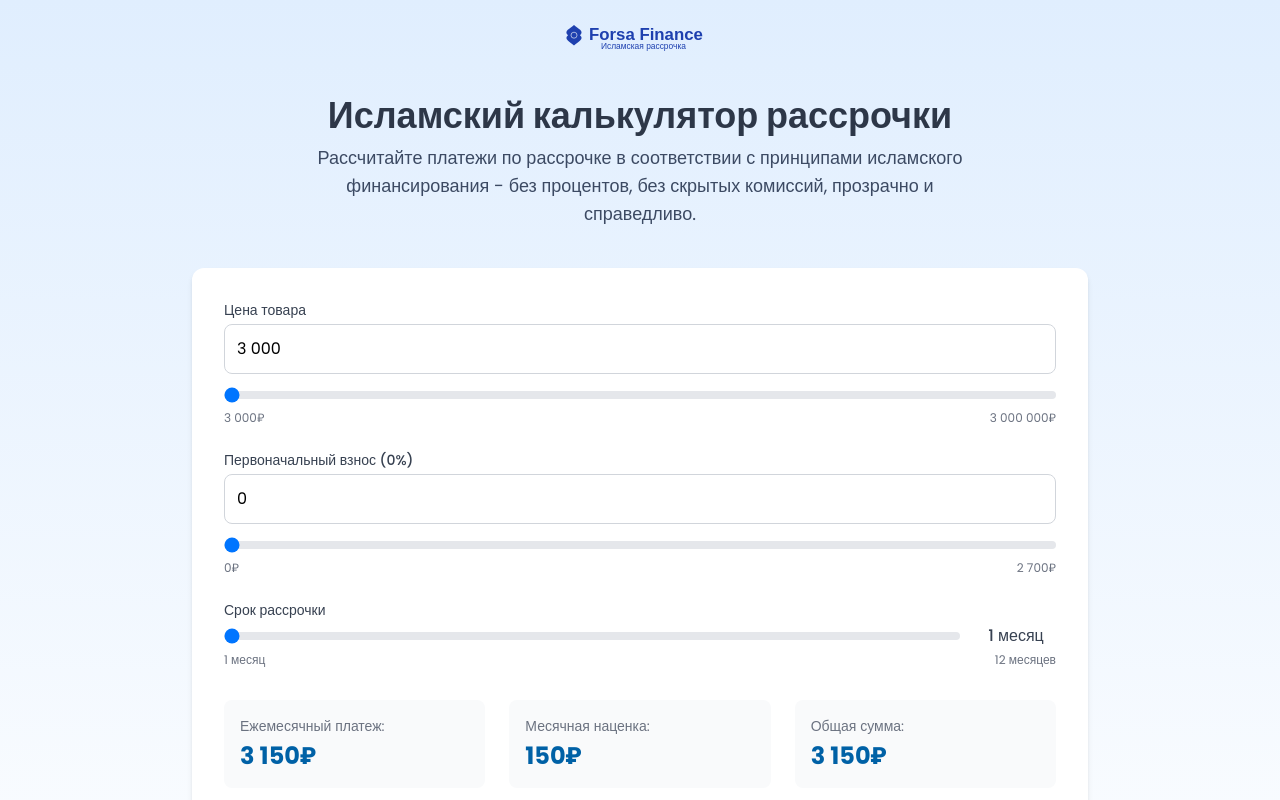
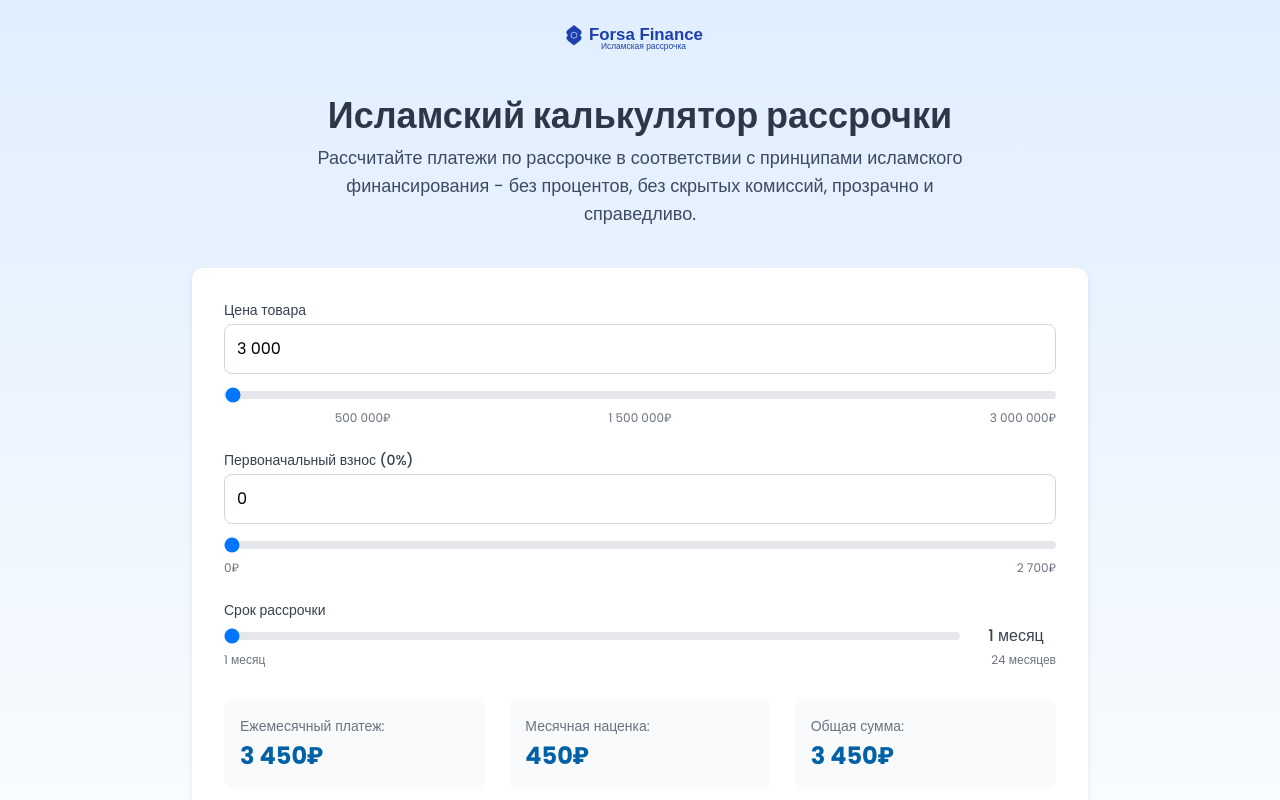
Before and after one commit to shamsaadov/halalFinance, a React (Vite) app: page / in a window 1280 px wide. Shown: the top 800 px of the page. Built offline with nearby package versions, Linux system fonts and the light colour scheme.

Commit message:
Поменял фавиконку, изменил логику расчета рассрочки, добавил метки под инпутом суммы

```diff
--- a/index.html
+++ b/index.html
@@ -4,7 +4,7 @@
     <meta charset="UTF-8" />
     <link rel="icon" type="image/svg+xml" href="/src/assets/favicon.svg" />
     <meta name="viewport" content="width=device-width, initial-scale=1.0" />
-    <title>HalalPay - Installment Calculator</title>
+    <title>Forsa калькулятор</title>
     <link rel="preconnect" href="https://fonts.googleapis.com">
     <link rel="preconnect" href="https://fonts.gstatic.com" crossorigin>
     <link href="https://fonts.googleapis.com/css2?family=Poppins:wght@300;400;500;600;700&display=swap" rel="stylesheet">
--- a/src/components/Calculator.tsx
+++ b/src/components/Calculator.tsx
@@ -2,11 +2,16 @@ import { useState, useEffect } from "react";
 import { FaInfoCircle } from "react-icons/fa";
 
 // Константы для калькулятора
-const MIN_PRICE = 3000; // 3 тысячи рублей
+const MIN_PRICE = 0; // 0 рублей
 const MAX_PRICE = 3000000; // 3 миллиона рублей
 const MIN_TERM = 1; // 1 месяц
-const MAX_TERM = 12; // 12 месяцев
-const MARKUP_PERCENTAGE = 5; // 5% наценки в месяц
+const MAX_TERM = 24; // 24 месяцев
+const BASE_MARKUP_PERCENTAGE = 15; // Базовый процент наценки 15% в месяц
+const MARKUP_INCREASE = 5; // Увеличение наценки на 5% при достижении отметок
+
+// Отметки для изменения процента наценки
+const FIRST_MILESTONE = 500000; // Первая отметка - 300 000 рублей
+const SECOND_MILESTONE = 1500000; // Вторая отметка - 1 000 000 рублей
 
 // Форматтер для валюты
 const formatter = new Intl.NumberFormat("ru-RU");
@@ -26,13 +31,23 @@ const Calculator = () => {
 
   // Расчет всех значений при изменении входных данных
   useEffect(() => {
-    // Расчет оставшейся суммы после первоначального взноса
-    const remainingAmount = price - initialFee;
+    // Теперь не вычитаем первоначальный взнос, используем полную цену
+    const remainingAmount = price;
 
-    // Расчет месячной наценки - 5% от оставшейся суммы
-    const markup = Math.round(remainingAmount * (MARKUP_PERCENTAGE / 100));
+    // Определяем процент наценки в зависимости от цены
+    let currentMarkupPercentage = BASE_MARKUP_PERCENTAGE;
+    if (price >= SECOND_MILESTONE) {
+      currentMarkupPercentage += MARKUP_INCREASE * 2; // 15% + 10% = 25%
+    } else if (price >= FIRST_MILESTONE) {
+      currentMarkupPercentage += MARKUP_INCREASE; // 15% + 5% = 20%
+    }
 
-    // Расчет ежемесячного платежа (оставшаяся сумма / срок + наценка)
+    // Расчет месячной наценки - текущий процент от полной суммы
+    const markup = Math.round(
+      remainingAmount * (currentMarkupPercentage / 100),
+    );
+
+    // Расчет ежемесячного платежа (полная сумма / срок + наценка)
     const monthly = Math.round(remainingAmount / term) + markup;
 
     // Расчет общей суммы к оплате
@@ -119,7 +134,7 @@ const Calculator = () => {
             onChange={handlePriceChange}
             className="w-full p-3 border border-gray-300 rounded-lg focus:ring-2 focus:ring-primary-500 focus:border-primary-500 transition-all"
           />
-          <div className="mt-2">
+          <div className="mt-2 relative">
             <input
               type="range"
               min={MIN_PRICE}
@@ -129,8 +144,27 @@ const Calculator = () => {
               onChange={(e) => setPrice(Number(e.target.value))}
               className="w-full h-2 bg-gray-200 rounded-lg appearance-none cursor-pointer"
             />
-            <div className="flex justify-between text-xs text-gray-500 mt-1">
-              <span>{formatter.format(MIN_PRICE)}₽</span>
+            {/* Метки под ползунком */}
+            <div className="flex justify-between text-xs text-gray-500 mt-1 relative">
+              <span></span>
+              <span
+                className="absolute"
+                style={{
+                  left: `${(FIRST_MILESTONE / MAX_PRICE) * 100}%`,
+                  transform: "translateX(-50%)",
+                }}
+              >
+                {formatter.format(FIRST_MILESTONE)}₽
+              </span>
+              <span
+                className="absolute"
+                style={{
+                  left: `${(SECOND_MILESTONE / MAX_PRICE) * 100}%`,
+                  transform: "translateX(-50%)",
+                }}
+              >
+                {formatter.format(SECOND_MILESTONE)}₽
+              </span>
               <span>{formatter.format(MAX_PRICE)}₽</span>
             </div>
           </div>
```
Also changed, not shown: src/assets/favicon.svg.
